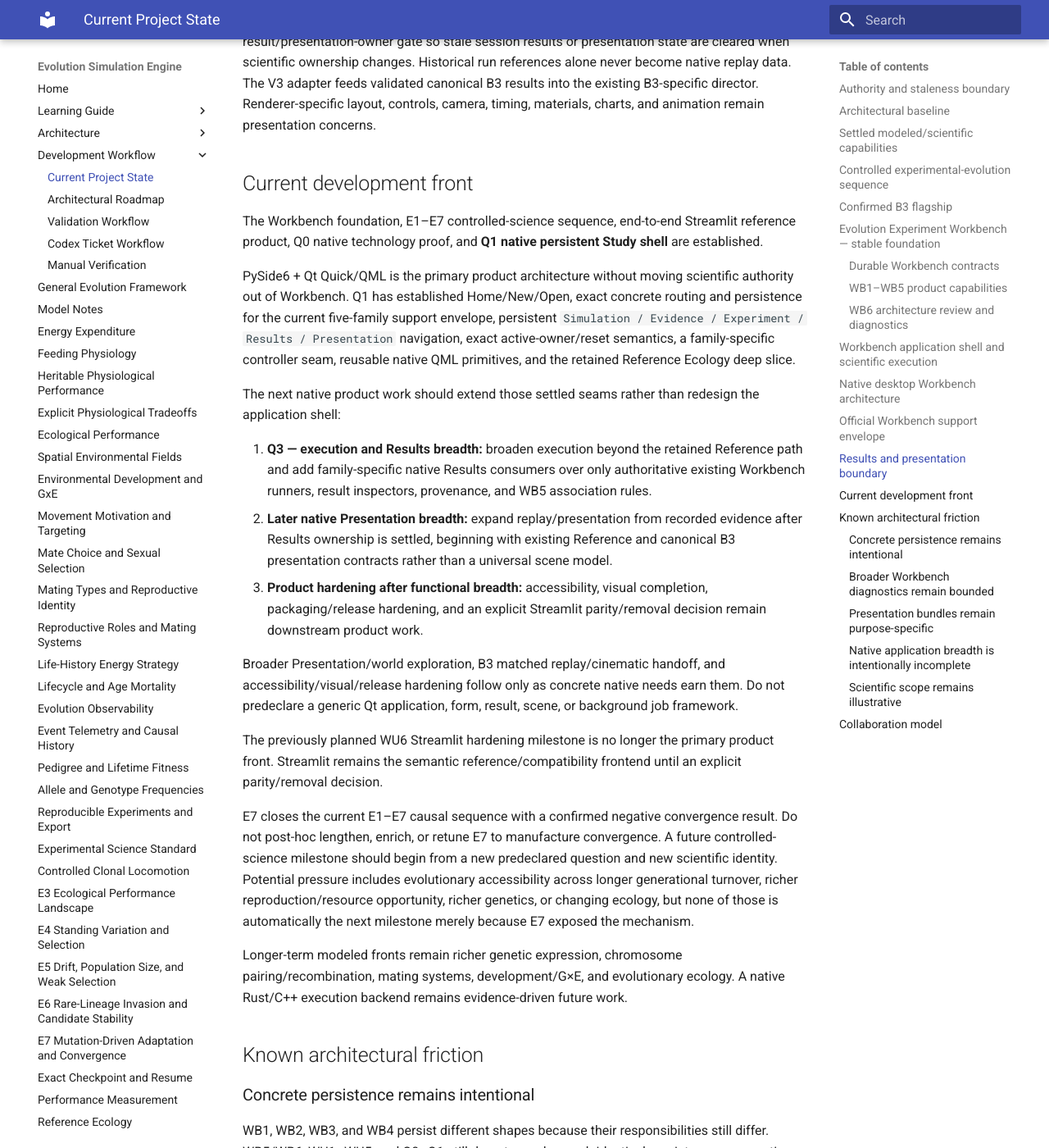
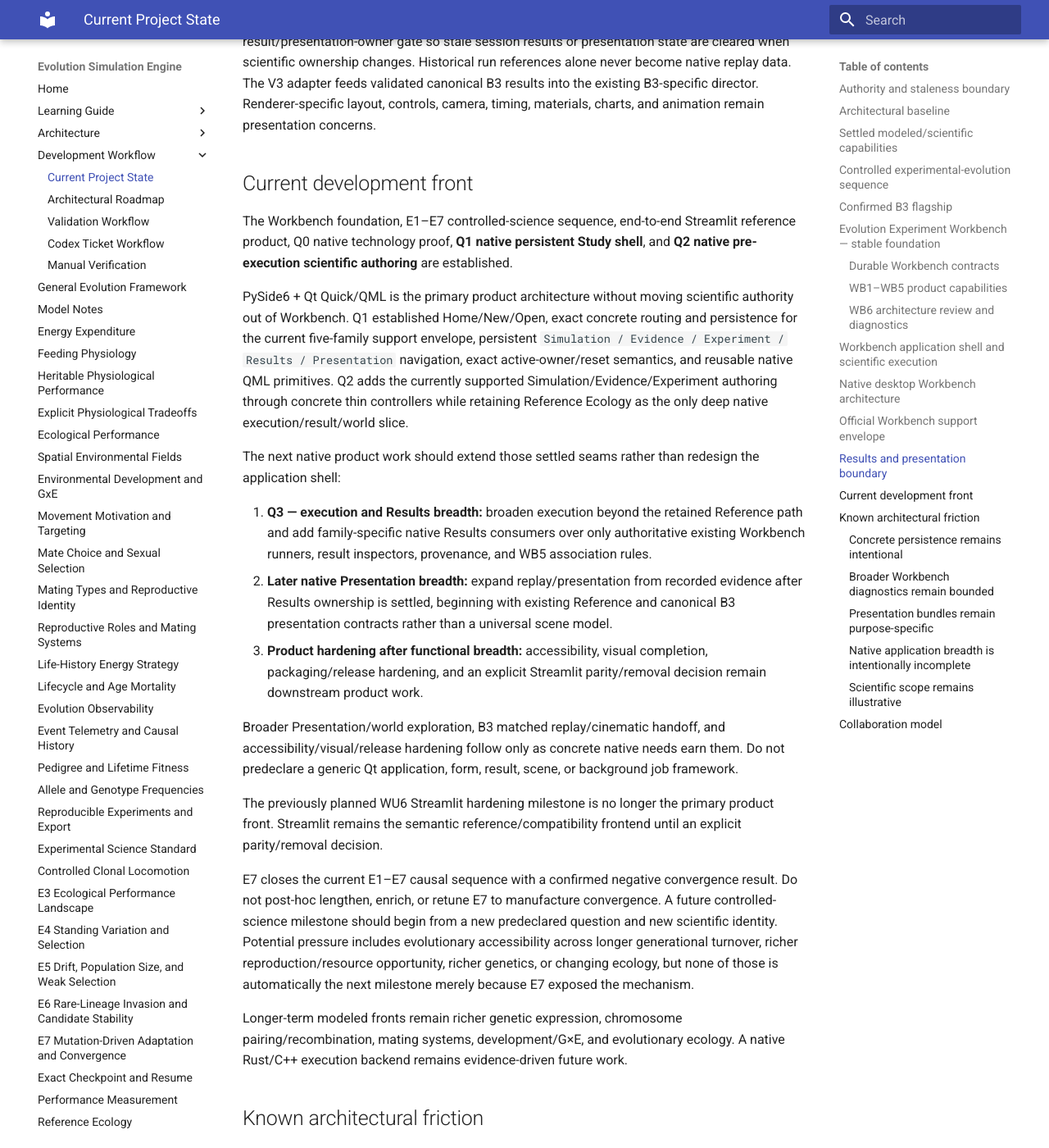
Before and after one commit to abdullahkhan57721/evolution-simulation-engine, an MkDocs documentation site: the page built from docs/development/current_state.md, in a window 1280 px wide and 1400 px high, scrolled down 10975 px. Shown: the whole window at 82% size. Built offline with MkDocs 1.6.1 and Material for MkDocs 9.7.7, drawn with Linux system fonts in a browser that asks for light colours; some of the changed text lies outside the part shown.

Commit message:
Q2: remove stale Q1-only documentation wording

```diff
--- a/docs/development/current_state.md
+++ b/docs/development/current_state.md
@@ -456,7 +456,7 @@ WB4 remains the explicit tiered recipe:
   genetics/expression/ploidy, inheritance, reproduction, lifecycle, targeted
   movement, and development/G×E editing.
 
-WU2–WU5 and Q0–Q1 promote no capability merely because the lower engine can
+WU2–WU5 and Q0–Q2 promote no capability merely because the lower engine can
 represent it.
 
 ## Results and presentation boundary
@@ -497,15 +497,17 @@ remain presentation concerns.
 ## Current development front
 
 The Workbench foundation, E1–E7 controlled-science sequence, end-to-end Streamlit
-reference product, Q0 native technology proof, and **Q1 native persistent Study
-shell** are established.
+reference product, Q0 native technology proof, **Q1 native persistent Study
+shell**, and **Q2 native pre-execution scientific authoring** are established.
 
 PySide6 + Qt Quick/QML is the primary product architecture without moving scientific
-authority out of Workbench. Q1 has established Home/New/Open, exact concrete routing
-and persistence for the current five-family support envelope, persistent
+authority out of Workbench. Q1 established Home/New/Open, exact concrete routing and
+persistence for the current five-family support envelope, persistent
 `Simulation / Evidence / Experiment / Results / Presentation` navigation, exact
-active-owner/reset semantics, a family-specific controller seam, reusable native
-QML primitives, and the retained Reference Ecology deep slice.
+active-owner/reset semantics, and reusable native QML primitives. Q2 adds the
+currently supported Simulation/Evidence/Experiment authoring through concrete thin
+controllers while retaining Reference Ecology as the only deep native
+execution/result/world slice.
 
 The next native product work should extend those settled seams rather than redesign
 the application shell:
@@ -547,10 +549,10 @@ A native Rust/C++ execution backend remains evidence-driven future work.
 ### Concrete persistence remains intentional
 
 WB1, WB2, WB3, and WB4 persist different shapes because their responsibilities still
-differ. WB5/WB6, WU1–WU5, and Q0–Q1 still do not reveal enough identical persistence
+differ. WB5/WB6, WU1–WU5, and Q0–Q2 still do not reveal enough identical persistence
 or execution responsibility to earn a universal saved Study/Experiment/Results root.
-Q1 reinforces the intended approach by routing concrete formats directly rather than
-manufacturing one for Qt.
+Q1/Q2 reinforce the intended approach by routing and authoring concrete formats
+directly rather than manufacturing one for Qt.
 
 ### Broader Workbench diagnostics remain bounded
 
```
Also changed, not shown: docs/desktop_workbench.md (+5 -7 lines).
